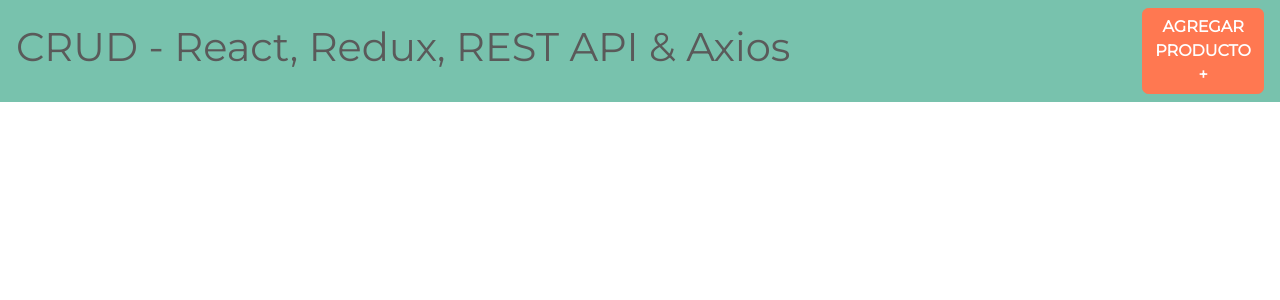
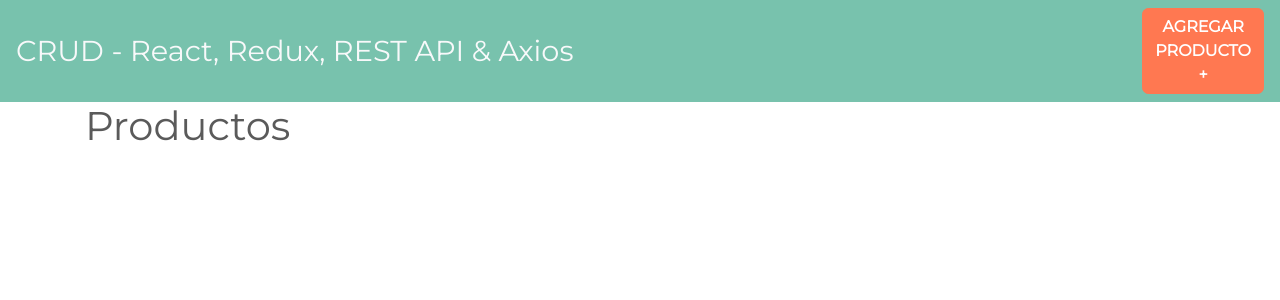
Before and after one commit to EduuardoPerez/Bakery-Products-Manager, a React (Create React App) app: page / in a window 1280 px wide. Shown: the top 300 px of the page. Built offline with nearby package versions, Linux system fonts and the light colour scheme.

Commit message:
The Productos, NuevoProducto and EditarProducto components were created. The Header component was modified

```diff
--- a/src/App.js
+++ b/src/App.js
@@ -1,5 +1,9 @@
 import React from 'react';
+import { BrowserRouter as Router, Route, Switch } from 'react-router-dom';
 import Header from './componentes/Header';
+import Productos from './componentes/Productos';
+import NuevoProducto from './componentes/NuevoProducto';
+import EditarProducto from './componentes/EditarProducto';
 
 // Redux
 import { Provider } from 'react-redux';
@@ -8,9 +12,18 @@
 function App() {
   return (
     <Provider store={store}>
-      <React.Fragment>
-        <Header />
-      </React.Fragment>
+      <Router>
+        <React.Fragment>
+          <Header />
+          <div className="container">
+            <Switch>
+              <Route exact path="/" component={Productos}/>
+              <Route exact path="/productos/nuevo" component={NuevoProducto}/>
+              <Route exact path="/productos/editar/:id" component={EditarProducto}/>
+            </Switch>
+          </div>
+        </React.Fragment>
+      </Router>
     </Provider>
   );
 }
--- /dev/null
+++ b/src/componentes/EditarProducto.js
@@ -0,0 +1,11 @@
+import React, { Component } from 'react'
+
+class EditarProducto extends Component {
+  render() {
+    return (
+      <h1>Desde EditarProducto</h1>
+    )
+  }
+}
+
+export default EditarProducto;
--- a/src/componentes/Header.js
+++ b/src/componentes/Header.js
@@ -1,16 +1,19 @@
 import React, { Component } from 'react'
+import { Link } from 'react-router-dom'
 
 class Header extends Component {
   render() {
     return (
       <nav className="navbar navbar-expand-lg navbar-dark bg-primary justify-content-between d-flex">
         <h1>
-          CRUD - React, Redux, REST API & Axios
+          <Link to={'/'} className="text-light">CRUD - React, Redux, REST API & Axios</Link>
         </h1>
-        <button type="button" className="btn btn-danger nuevo-post">Agregar Producto &#43;</button>
+        <Link to={'/productos/nuevo'} className="btn btn-danger nuevo-post">
+          Agregar Producto &#43;
+        </Link>
       </nav>
     );
   }
 }
 
-export default Header
+export default Header;
--- /dev/null
+++ b/src/componentes/NuevoProducto.js
@@ -0,0 +1,11 @@
+import React, { Component } from 'react'
+
+class NuevoProducto extends Component {
+  render() {
+    return (
+      <h1>Desde NuevoProducto</h1>
+    )
+  }
+}
+
+export default NuevoProducto;
--- /dev/null
+++ b/src/componentes/Productos.js
@@ -0,0 +1,11 @@
+import React, { Component } from 'react'
+
+class Productos extends Component {
+  render() {
+    return (
+      <h1>Productos</h1>
+    )
+  }
+}
+
+export default Productos;
```
